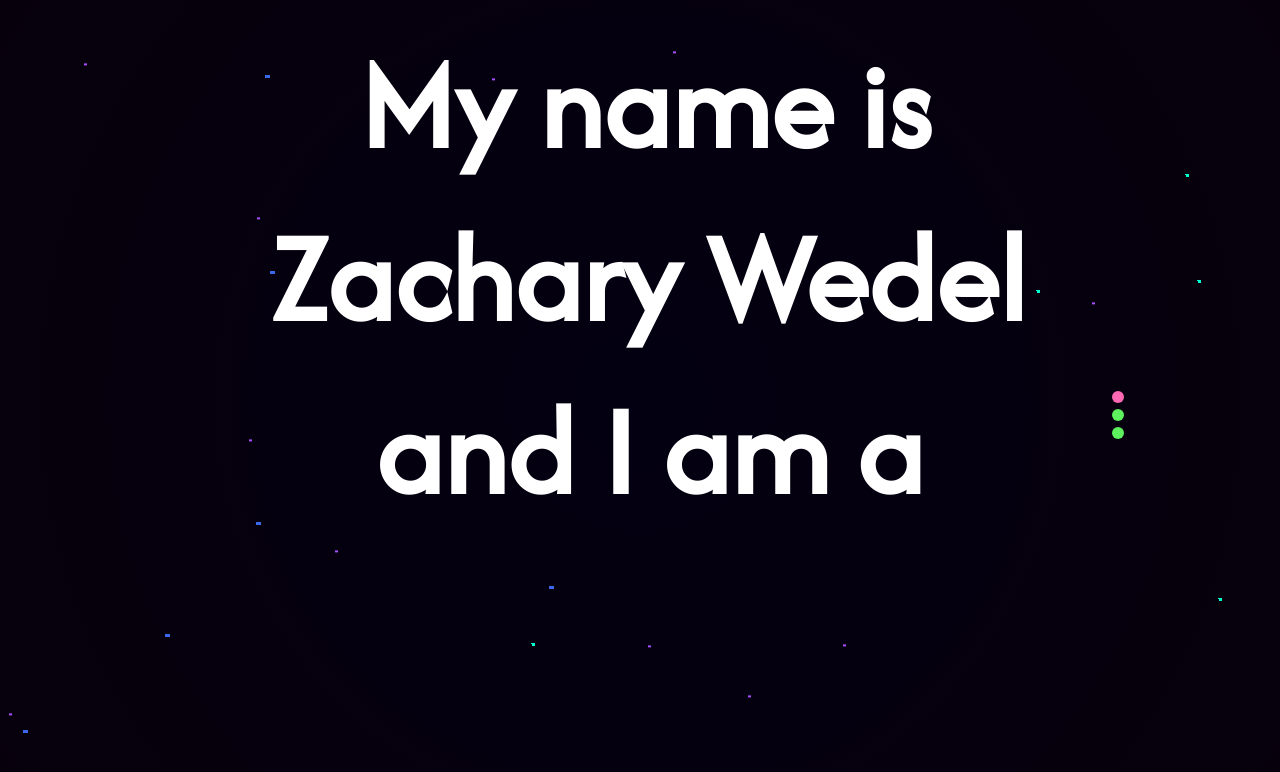
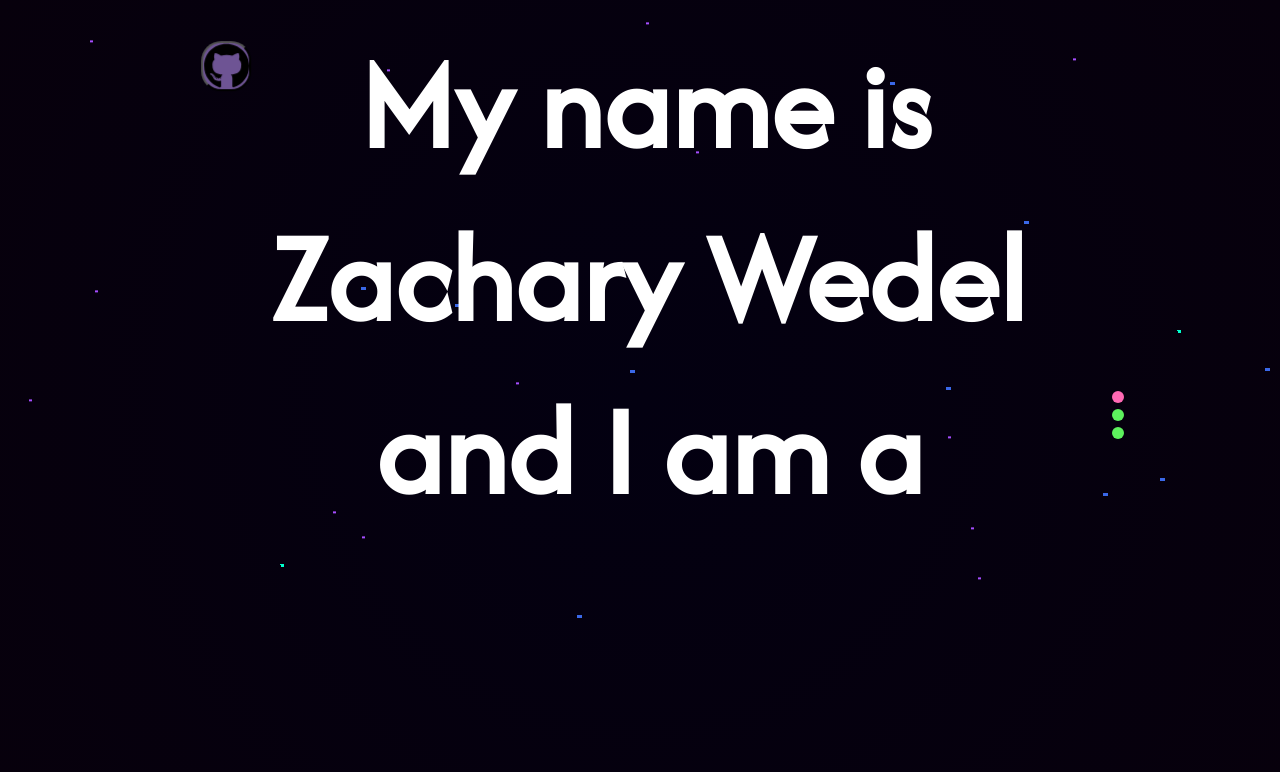
Before and after one commit to zaccmagicdev/personal_portfolio, a React (Create React App) app: page / in a window 1280 px wide. Shown: the top 772 px of the page. Built offline with nearby package versions, Linux system fonts and the light colour scheme.

Commit message:
Making button link to this page on github

```diff
--- a/src/components/App/App.js
+++ b/src/components/App/App.js
@@ -38,6 +38,7 @@ function App() {
       <div className="stars stars4" />
 
       <div className="App">
+      <button className="app__github-asteroid"  type="button" onclick="location.href='https://github.com/zaccmagicdev/personal_portfolio';"/>
 
         <Swiper
           style={{
--- a/src/components/App/App.scss
+++ b/src/components/App/App.scss
@@ -161,6 +161,18 @@ body {
   }
 }
 
+.app__github-asteroid{
+  background: transparent url('../../vendor/icons/github-brands-solid.svg') center no-repeat;
+  background-color: #6e5494;
+  width: 50px;
+  height: 50px;
+  position: absolute;
+  left: 200px;
+  top: 40px;
+  animation: floatAround linear infinite 15s;
+  border-radius: 20px;
+  cursor: pointer;
+}
 
 .app__section {
   width: 100%;
```
Also changed, not shown: src/vendor/icons/github-brands-solid.svg (added).
